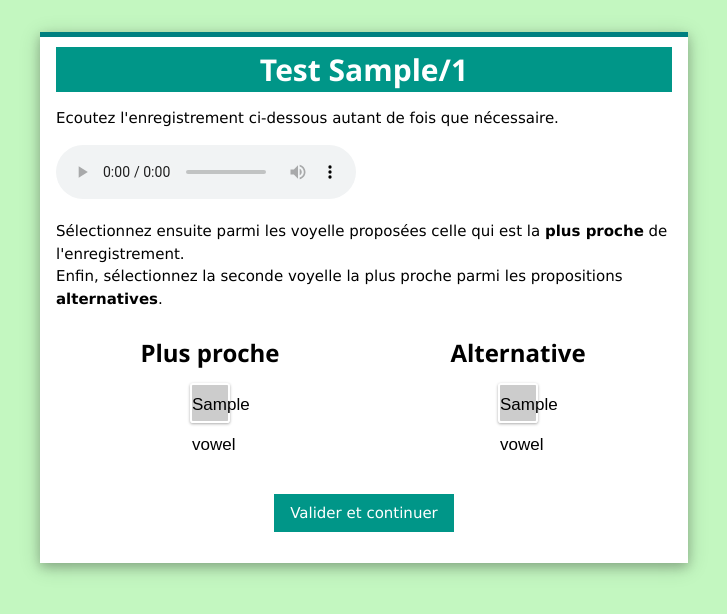
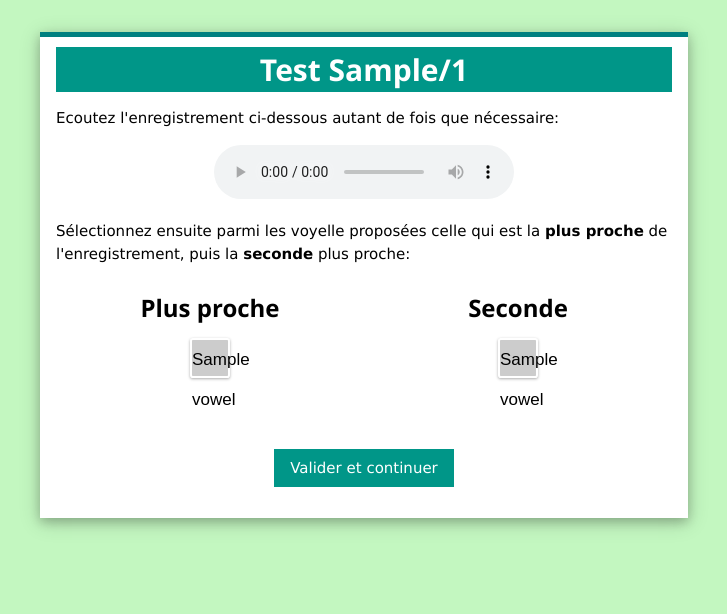
Before and after one commit to ZelvStudio/vowel-discrimination-task, a Python web app: template templates/trial.html in a window 1280 px wide. Shown: the top 614 px of the page, without its empty margins (276-1003 px from the left). Run offline with Jinja, Linux system fonts and the light colour scheme; the template is opened without the code that fills it: most values are stand-ins (such as "Sample title", 1, 10 or a date in 2020).

Commit message:
clarify trial explanations

```diff
--- a/templates/trial.html
+++ b/templates/trial.html
@@ -11,20 +11,21 @@
 			<h2><b>Test {{n}}/{{length}}</b></h2>
 		</header>
                 <p>
-                Ecoutez l'enregistrement ci-dessous autant de fois que nécessaire.
+                Ecoutez l'enregistrement ci-dessous autant de fois que nécessaire:
                 </p>
 
 		<p>
-		<audio controls>
-			<source src="{{sound_file}}" type="audio/wav" preload=auto>
-			Votre navigateur ne supporte pas l'élément audio
-		</audio>
+		<div class="w3-center">
+			<audio controls>
+				<source src="{{sound_file}}" type="audio/wav" preload=auto>
+				Votre navigateur ne supporte pas l'élément audio
+			</audio>
+		</div>
 		</p>
 
                 <p>
                 <!-- Sélectionnez ensuite les deux voyelles les plus proches parmi les propositions suivantes. -->
-		Sélectionnez ensuite parmi les voyelle proposées celle qui est la <b>plus proche</b> de l'enregistrement. <br>
-		Enfin, sélectionnez la seconde voyelle la plus proche parmi les propositions <b>alternatives</b>.
+		Sélectionnez ensuite parmi les voyelle proposées celle qui est la <b>plus proche</b> de l'enregistrement, puis la <b>seconde</b> plus proche:
                 </p>
 
 
@@ -48,7 +49,7 @@
 
                     <div class="column">
 			<div class="vowel-radio">
-				<h3><b>Alternative</b></h3>
+				<h3><b>Seconde</b></h3>
 				{% for vowel in vowels %}
 				<div>
 					<input type="radio" id="{{vowel}}_2" name="answer2" value="{{vowel}}" required>
```
